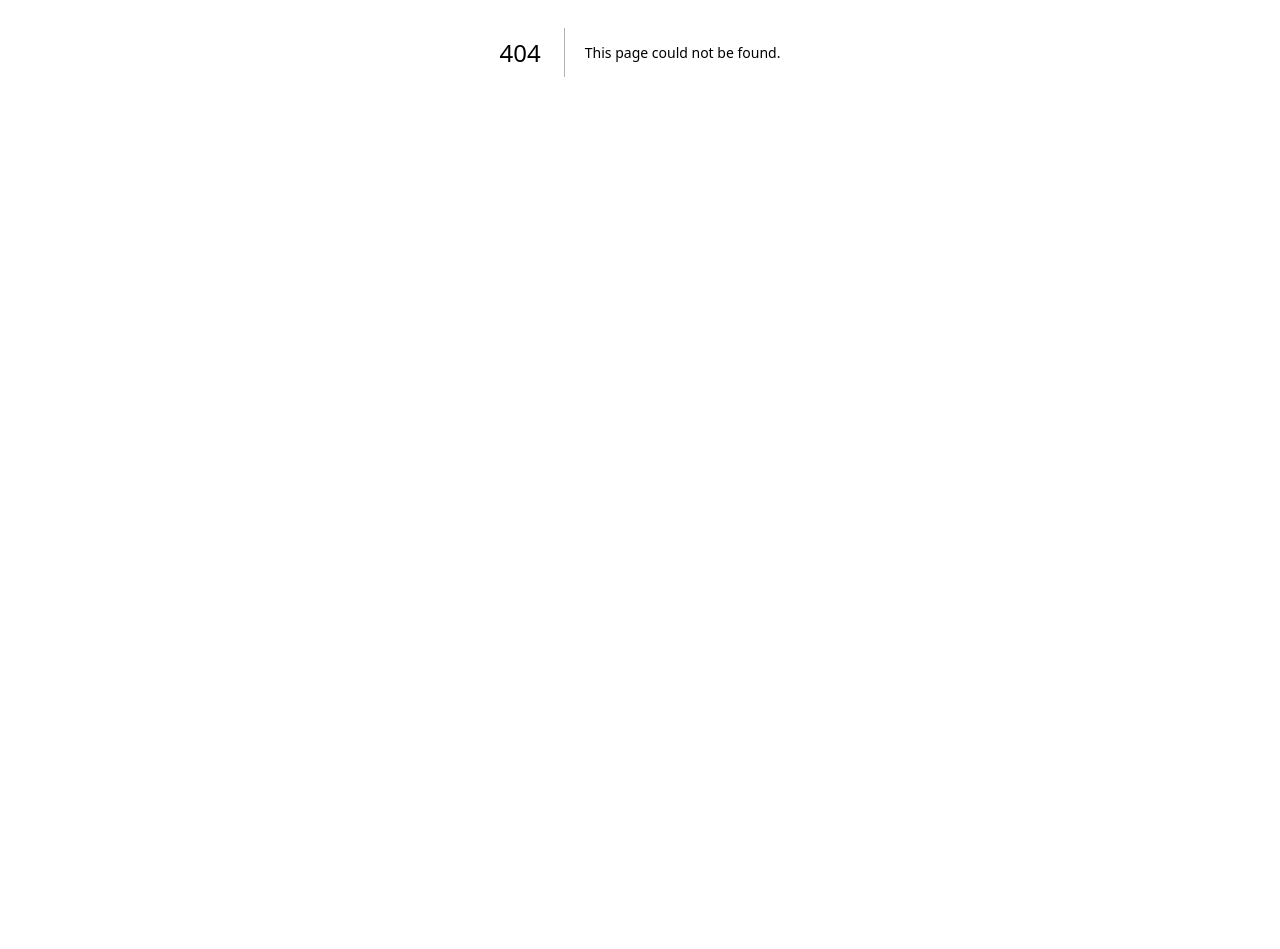
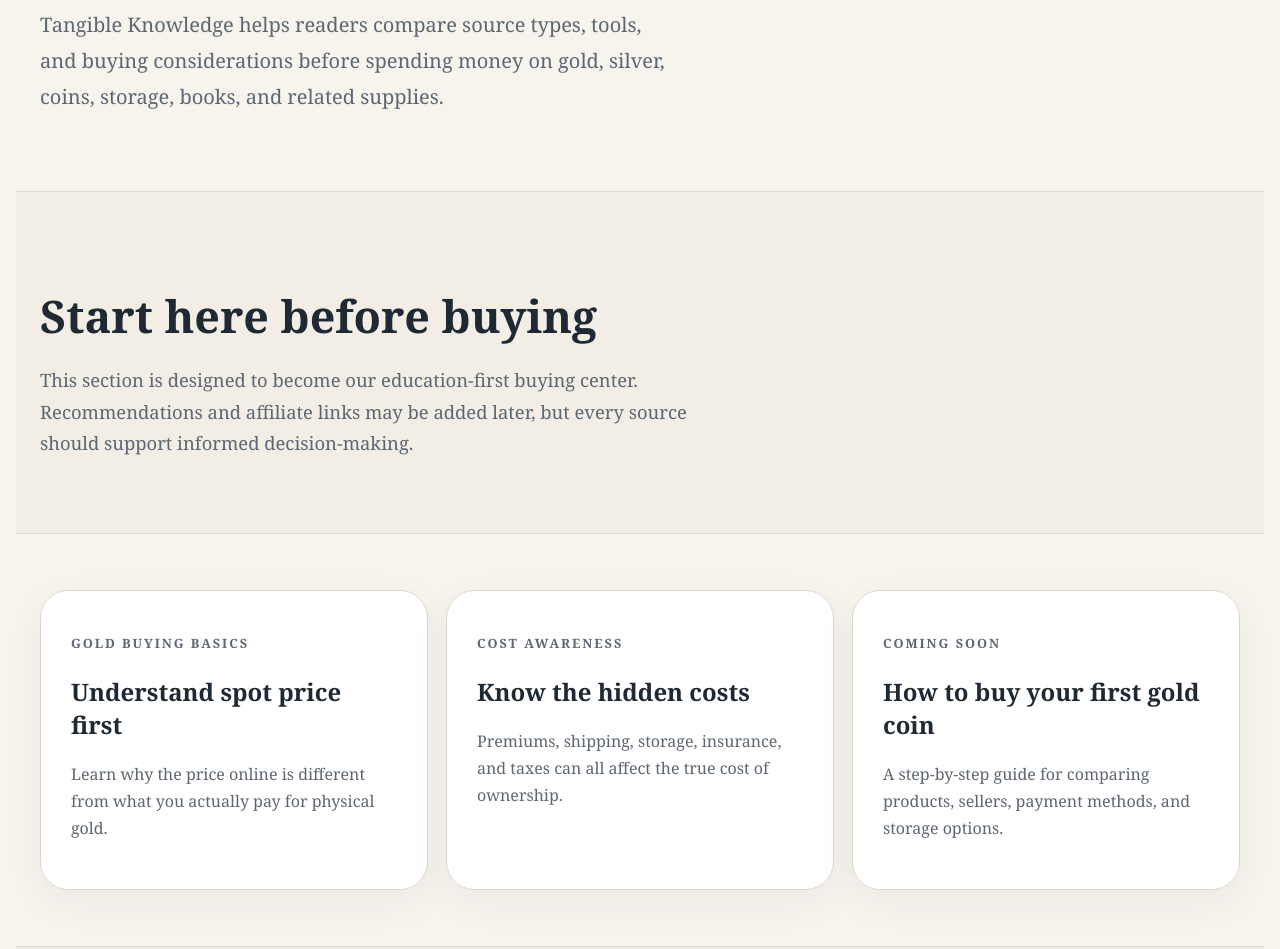
Before and after one commit to BryanFinnigan/tangible-value-v1, a Next.js app: page /acquire in a window 1280 px wide. Before the commit this address had no page. Shown: the part 348-1297 px from the top of the page. Before the commit the page ends 800 px from the top, so only its background shows below. Built offline with nearby package versions, Linux system fonts and the light colour scheme.

Commit message:
Create page.tsx

```diff
--- /dev/null
+++ b/app/acquire/page.tsx
@@ -0,0 +1,115 @@
+export const metadata = {
+  title: "Acquire | Tangible Knowledge",
+  description:
+    "Compare educational source categories for gold, silver, coins, storage, books, and tools before buying.",
+};
+
+export default function AcquirePage() {
+  return (
+    <main className="home">
+      <section className="hero">
+        <div>
+          <p className="eyebrow">ACQUIRE</p>
+
+          <h1>Education before acquisition.</h1>
+
+          <p className="lede">
+            Tangible Knowledge helps readers compare source types, tools, and
+            buying considerations before spending money on gold, silver, coins,
+            storage, books, and related supplies.
+          </p>
+        </div>
+      </section>
+
+      <section className="newsletter">
+        <h2>Start here before buying</h2>
+
+        <p>
+          This section is designed to become our education-first buying center.
+          Recommendations and affiliate links may be added later, but every
+          source should support informed decision-making.
+        </p>
+      </section>
+
+      <section className="pillars">
+        <a className="card" href="/learn/spot-price-vs-purchase-price">
+          <p className="eyebrow">Gold Buying Basics</p>
+          <h2>Understand spot price first</h2>
+          <p>
+            Learn why the price online is different from what you actually pay
+            for physical gold.
+          </p>
+        </a>
+
+        <a className="card" href="/learn/gold-hidden-costs">
+          <p className="eyebrow">Cost Awareness</p>
+          <h2>Know the hidden costs</h2>
+          <p>
+            Premiums, shipping, storage, insurance, and taxes can all affect the
+            true cost of ownership.
+          </p>
+        </a>
+
+        <div className="card">
+          <p className="eyebrow">Coming Soon</p>
+          <h2>How to buy your first gold coin</h2>
+          <p>
+            A step-by-step guide for comparing products, sellers, payment
+            methods, and storage options.
+          </p>
+        </div>
+      </section>
+
+      <section className="newsletter">
+        <h2>Source categories we are building</h2>
+
+        <ul>
+          <li>Gold dealers</li>
+          <li>Silver dealers</li>
+          <li>Coin dealers</li>
+          <li>Coin supplies</li>
+          <li>Books and reference guides</li>
+          <li>Storage and security</li>
+          <li>Scales, loupes, and testing tools</li>
+          <li>Amazon bullion and supplies research</li>
+        </ul>
+      </section>
+
+      <section className="pillars">
+        <div className="card">
+          <h2>Books & Reference</h2>
+          <p>
+            Beginner books, coin references, pricing guides, and educational
+            materials.
+          </p>
+        </div>
+
+        <div className="card">
+          <h2>Storage</h2>
+          <p>
+            Safes, lock boxes, capsules, tubes, flips, albums, and documentation
+            tools.
+          </p>
+        </div>
+
+        <div className="card">
+          <h2>Testing Tools</h2>
+          <p>
+            Scales, magnets, calipers, loupes, and beginner authentication
+            supplies.
+          </p>
+        </div>
+      </section>
+
+      <section className="newsletter">
+        <h2>Affiliate disclosure</h2>
+
+        <p>
+          Tangible Knowledge may earn commissions from qualifying purchases in
+          the future. Our goal is to recommend resources that support learning,
+          confidence, and informed decisions.
+        </p>
+      </section>
+    </main>
+  );
+}
```
